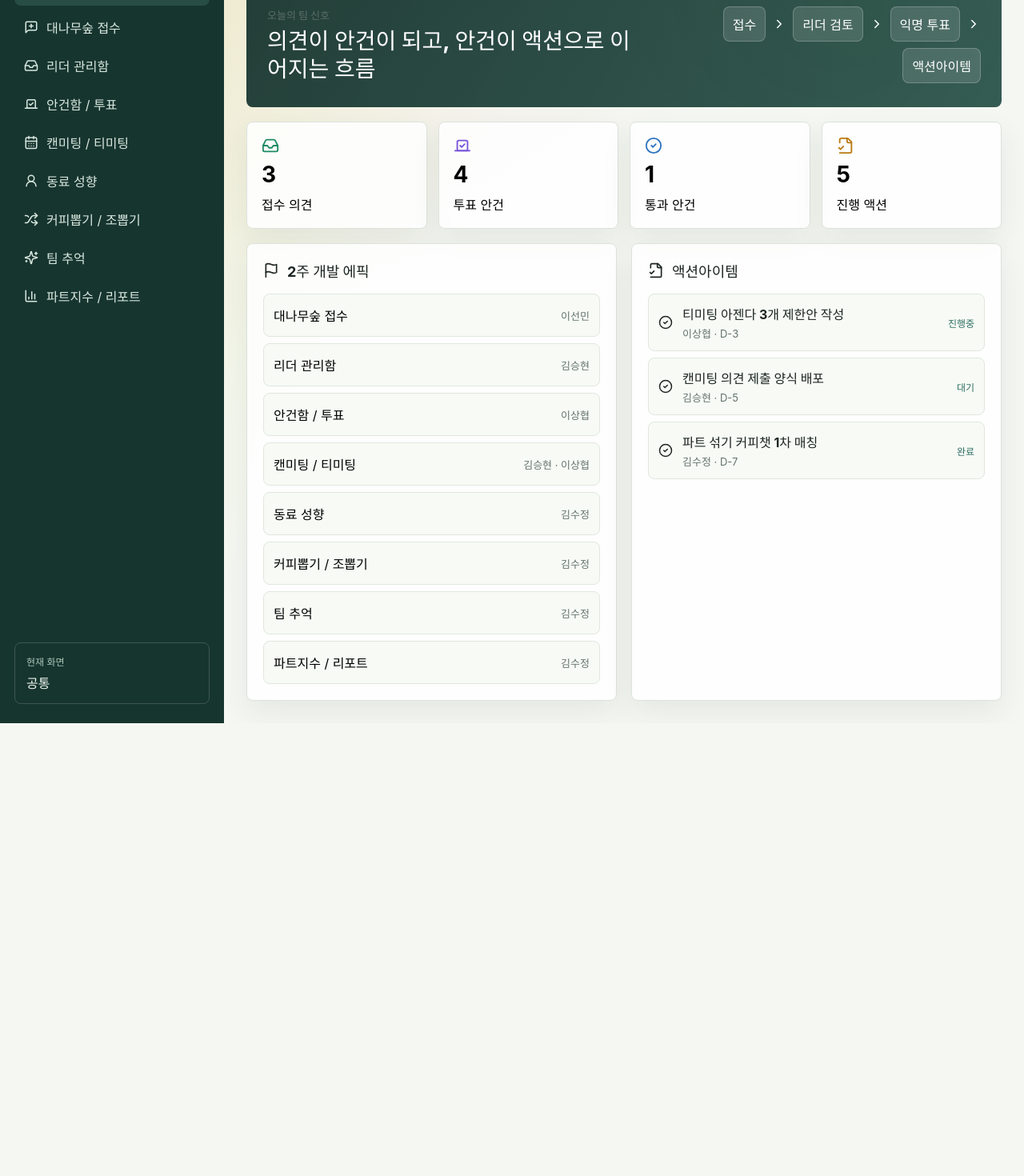
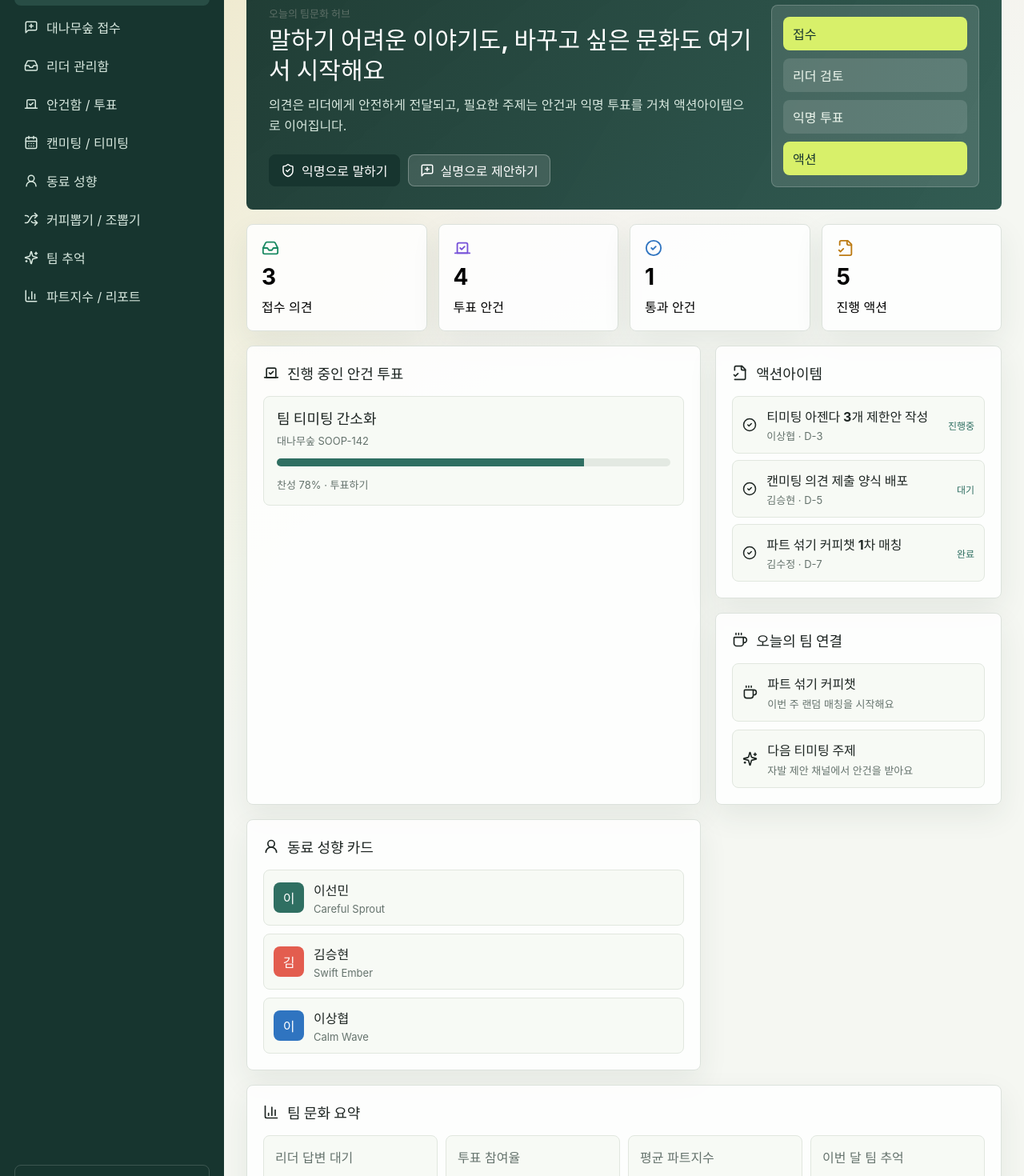
Before and after one commit to Mingleeda/skgrove, a React (Vite) app: page / in a window 1280 px wide. Shown: the part 135-1605 px from the top of the page at 80% size. Before the commit the page ends 1039 px from the top, so only its background shows below. Built offline with nearby package versions, Linux system fonts and the light colour scheme.

Commit message:
Update home dashboard experience

```diff
--- a/src/features/dashboard/Dashboard.tsx
+++ b/src/features/dashboard/Dashboard.tsx
@@ -1,7 +1,17 @@
-import { CheckCircle2, ChevronRight, FileCheck2, Flag, Inbox, Vote } from 'lucide-react';
+import {
+  BarChart3,
+  CheckCircle2,
+  Coffee,
+  FileCheck2,
+  Inbox,
+  MessageSquarePlus,
+  ShieldCheck,
+  Sparkles,
+  UserRound,
+  Vote,
+} from 'lucide-react';
 import { PanelHeader } from '../../components/PanelHeader';
-import { actionItems } from '../../data/mockData';
-import { sections } from '../../navigation';
+import { actionItems, initialAgendas, profiles } from '../../data/mockData';
 import type { Section } from '../../types';
 
 type DashboardProps = {
@@ -17,22 +27,34 @@ export function Dashboard({ openIssueCount, passedAgendaCount, onSectionChange }
     { label: '통과 안건', value: passedAgendaCount, icon: CheckCircle2, tone: 'blue' },
     { label: '진행 액션', value: 5, icon: FileCheck2, tone: 'amber' },
   ];
+  const activeAgendas = initialAgendas.filter((agenda) => agenda.status === '투표중').slice(0, 2);
+  const featuredProfiles = profiles.slice(0, 3);
 
   return (
     <section className="screen">
-      <div className="hero-panel">
+      <div className="home-hero">
         <div>
-          <p className="eyebrow">오늘의 팀 신호</p>
-          <h2>의견이 안건이 되고, 안건이 액션으로 이어지는 흐름</h2>
+          <p className="eyebrow">오늘의 팀문화 허브</p>
+          <h2>말하기 어려운 이야기도, 바꾸고 싶은 문화도 여기서 시작해요</h2>
+          <p className="hero-copy">
+            의견은 리더에게 안전하게 전달되고, 필요한 주제는 안건과 익명 투표를 거쳐 액션아이템으로 이어집니다.
+          </p>
+          <div className="hero-actions">
+            <button className="primary-button" onClick={() => onSectionChange('intake')}>
+              <ShieldCheck size={18} />
+              익명으로 말하기
+            </button>
+            <button className="secondary-button" onClick={() => onSectionChange('intake')}>
+              <MessageSquarePlus size={18} />
+              실명으로 제안하기
+            </button>
+          </div>
         </div>
-        <div className="signal-map" aria-label="culture flow">
-          <span>접수</span>
-          <ChevronRight size={18} />
+        <div className="home-signal" aria-label="culture flow">
+          <strong>접수</strong>
           <span>리더 검토</span>
-          <ChevronRight size={18} />
           <span>익명 투표</span>
-          <ChevronRight size={18} />
-          <span>액션아이템</span>
+          <strong>액션</strong>
         </div>
       </div>
 
@@ -49,16 +71,26 @@ export function Dashboard({ openIssueCount, passedAgendaCount, onSectionChange }
         })}
       </div>
 
-      <div className="two-column">
-        <section className="panel">
-          <PanelHeader icon={Flag} title="2주 개발 에픽" />
-          <div className="epic-list">
-            {sections.slice(1).map((section) => (
-              <button key={section.id} onClick={() => onSectionChange(section.id)}>
-                <span>{section.label}</span>
-                <small>{section.owner}</small>
-              </button>
-            ))}
+      <div className="home-grid">
+        <section className="panel agenda-panel">
+          <PanelHeader icon={Vote} title="진행 중인 안건 투표" />
+          <div className="home-agenda-list">
+            {activeAgendas.map((agenda) => {
+              const total = agenda.approve + agenda.reject || 1;
+              const approveRate = Math.round((agenda.approve / total) * 100);
+              return (
+                <button className="home-agenda-card" key={agenda.title} onClick={() => onSectionChange('agenda')}>
+                  <div>
+                    <strong>{agenda.title}</strong>
+                    <span>{agenda.source}</span>
+                  </div>
+                  <div className="vote-bar">
+                    <span style={{ width: `${approveRate}%` }} />
+                  </div>
+                  <small>찬성 {approveRate}% · 투표하기</small>
+                </button>
+              );
+            })}
           </div>
         </section>
 
@@ -79,7 +111,60 @@ export function Dashboard({ openIssueCount, passedAgendaCount, onSectionChange }
             ))}
           </div>
         </section>
+
+        <section className="panel">
+          <PanelHeader icon={Coffee} title="오늘의 팀 연결" />
+          <div className="quick-card-list">
+            <button onClick={() => onSectionChange('connect')}>
+              <Coffee size={19} />
+              <div>
+                <strong>파트 섞기 커피챗</strong>
+                <span>이번 주 랜덤 매칭을 시작해요</span>
+              </div>
+            </button>
+            <button onClick={() => onSectionChange('meetings')}>
+              <Sparkles size={19} />
+              <div>
+                <strong>다음 티미팅 주제</strong>
+                <span>자발 제안 채널에서 안건을 받아요</span>
+              </div>
+            </button>
+          </div>
+        </section>
+
+        <section className="panel">
+          <PanelHeader icon={UserRound} title="동료 성향 카드" />
+          <div className="compact-profile-list">
+            {featuredProfiles.map((profile) => (
+              <button key={profile.name} onClick={() => onSectionChange('profiles')}>
+                <span className={`tiny-avatar ${profile.color}`}>{profile.name.slice(0, 1)}</span>
+                <div>
+                  <strong>{profile.name}</strong>
+                  <small>{profile.trait}</small>
+                </div>
+              </button>
+            ))}
+          </div>
+        </section>
       </div>
+
+      <section className="panel culture-summary">
+        <PanelHeader icon={BarChart3} title="팀 문화 요약" />
+        <div className="summary-strip">
+          <button onClick={() => onSectionChange('leader')}>
+            리더 답변 대기<strong>6</strong>
+          </button>
+          <button onClick={() => onSectionChange('agenda')}>
+            투표 참여율<strong>74%</strong>
+          </button>
+          <button onClick={() => onSectionChange('metrics')}>
+            평균 파트지수<strong>82</strong>
+          </button>
+          <button onClick={() => onSectionChange('memory')}>
+            이번 달 팀 추억<strong>9</strong>
+          </button>
+        </div>
+      </section>
     </section>
   );
 }
--- a/src/styles.css
+++ b/src/styles.css
@@ -215,6 +215,74 @@ h1 {
   max-width: 680px;
 }
 
+.home-hero {
+  align-items: center;
+  background:
+    linear-gradient(120deg, rgba(23, 53, 47, 0.96), rgba(37, 82, 72, 0.94)),
+    linear-gradient(150deg, rgba(216, 240, 106, 0.28), transparent 42%);
+  border-radius: 8px;
+  color: #ffffff;
+  display: grid;
+  gap: 24px;
+  grid-template-columns: minmax(0, 1fr) 260px;
+  min-height: 244px;
+  padding: 28px;
+}
+
+.home-hero h2 {
+  font-size: 30px;
+  line-height: 1.25;
+  max-width: 760px;
+}
+
+.hero-copy {
+  color: #d8e8df;
+  line-height: 1.6;
+  margin-top: 12px;
+  max-width: 680px;
+}
+
+.hero-actions {
+  display: flex;
+  flex-wrap: wrap;
+  gap: 10px;
+  margin-top: 22px;
+}
+
+.home-hero .secondary-button {
+  background: rgba(255, 255, 255, 0.12);
+  border-color: rgba(255, 255, 255, 0.28);
+  color: #ffffff;
+}
+
+.home-signal {
+  background: rgba(255, 255, 255, 0.12);
+  border: 1px solid rgba(255, 255, 255, 0.2);
+  border-radius: 8px;
+  display: grid;
+  gap: 10px;
+  padding: 14px;
+}
+
+.home-signal strong,
+.home-signal span {
+  align-items: center;
+  border-radius: 8px;
+  display: flex;
+  min-height: 42px;
+  padding: 0 12px;
+}
+
+.home-signal strong {
+  background: #d8f06a;
+  color: #17352f;
+}
+
+.home-signal span {
+  background: rgba(255, 255, 255, 0.12);
+  color: #eff8ef;
+}
+
 .signal-map {
   align-items: center;
   display: flex;
@@ -287,6 +355,16 @@ h1 {
   grid-template-columns: minmax(0, 1fr) minmax(0, 1fr);
 }
 
+.home-grid {
+  display: grid;
+  gap: 18px;
+  grid-template-columns: minmax(0, 1.35fr) minmax(320px, 0.85fr);
+}
+
+.agenda-panel {
+  grid-row: span 2;
+}
+
 .panel {
   min-width: 0;
   padding: 20px;
@@ -339,6 +417,116 @@ h1 {
 .action-list {
   display: grid;
   gap: 8px;
+}
+
+.home-agenda-list,
+.quick-card-list,
+.compact-profile-list {
+  display: grid;
+  gap: 10px;
+}
+
+.home-agenda-card,
+.quick-card-list button,
+.compact-profile-list button,
+.summary-strip button {
+  background: #f7faf5;
+  border: 1px solid #e1e7df;
+  border-radius: 8px;
+  color: #1d2522;
+  text-align: left;
+}
+
+.home-agenda-card {
+  display: grid;
+  gap: 13px;
+  min-height: 132px;
+  padding: 16px;
+}
+
+.home-agenda-card div:first-child {
+  display: grid;
+  gap: 5px;
+}
+
+.home-agenda-card strong {
+  font-size: 18px;
+  line-height: 1.35;
+}
+
+.home-agenda-card span,
+.home-agenda-card small,
+.quick-card-list span,
+.compact-profile-list small {
+  color: #65736d;
+  font-size: 13px;
+}
+
+.quick-card-list button,
+.compact-profile-list button {
+  align-items: center;
+  display: flex;
+  gap: 12px;
+  min-height: 70px;
+  padding: 12px;
+}
+
+.quick-card-list div,
+.compact-profile-list div {
+  display: grid;
+  gap: 4px;
+  min-width: 0;
+}
+
+.tiny-avatar {
+  align-items: center;
+  border-radius: 8px;
+  color: #ffffff;
+  display: flex;
+  flex: 0 0 auto;
+  font-weight: 900;
+  height: 38px;
+  justify-content: center;
+  width: 38px;
+}
+
+.tiny-avatar.green {
+  background: #2f6f62;
+}
+
+.tiny-avatar.red {
+  background: #e35d4f;
+}
+
+.tiny-avatar.blue {
+  background: #2f74c0;
+}
+
+.tiny-avatar.yellow {
+  background: #bc7a12;
+}
+
+.culture-summary {
+  padding-bottom: 18px;
+}
+
+.summary-strip {
+  display: grid;
+  gap: 10px;
+  grid-template-columns: repeat(4, minmax(0, 1fr));
+}
+
+.summary-strip button {
+  color: #65736d;
+  display: grid;
+  gap: 8px;
+  min-height: 86px;
+  padding: 14px;
+}
+
+.summary-strip strong {
+  color: #17352f;
+  font-size: 24px;
 }
 
 .action-row div {
@@ -786,6 +974,8 @@ textarea {
   }
 
   .hero-panel,
+  .home-hero,
+  .home-grid,
   .two-column,
   .form-screen {
     grid-template-columns: 1fr;
@@ -799,6 +989,10 @@ textarea {
   .profile-grid,
   .memory-grid,
   .agenda-grid {
+    grid-template-columns: repeat(2, minmax(0, 1fr));
+  }
+
+  .summary-strip {
     grid-template-columns: repeat(2, minmax(0, 1fr));
   }
 }
@@ -846,12 +1040,25 @@ textarea {
   .agenda-grid,
   .match-list,
   .category-cloud,
+  .summary-strip,
   .report-grid {
     grid-template-columns: 1fr;
   }
 
   .hero-panel h2 {
     font-size: 23px;
+  }
+
+  .home-hero {
+    padding: 22px;
+  }
+
+  .home-hero h2 {
+    font-size: 24px;
+  }
+
+  .hero-actions {
+    display: grid;
   }
 
   .privacy-visual {
```
